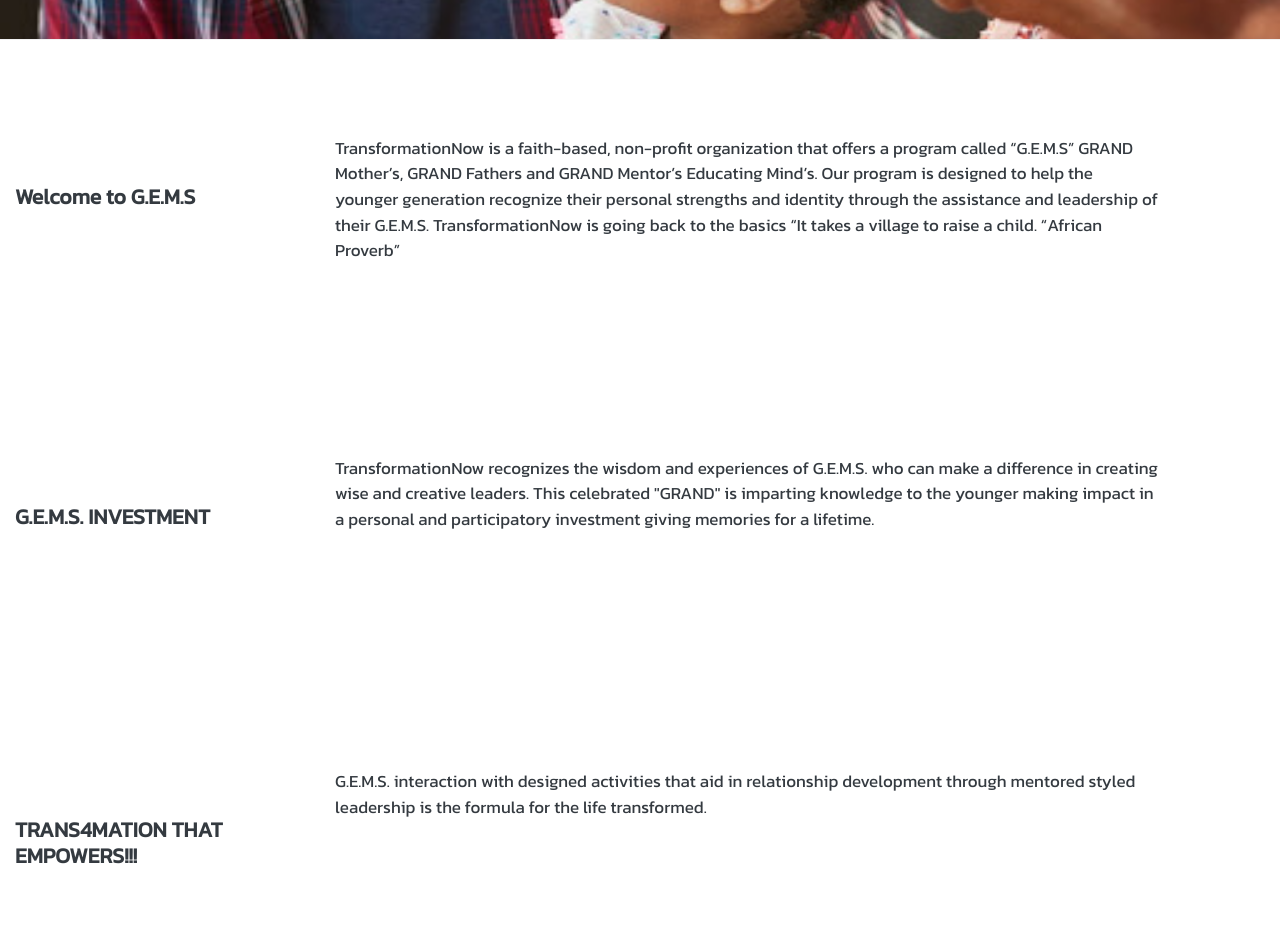
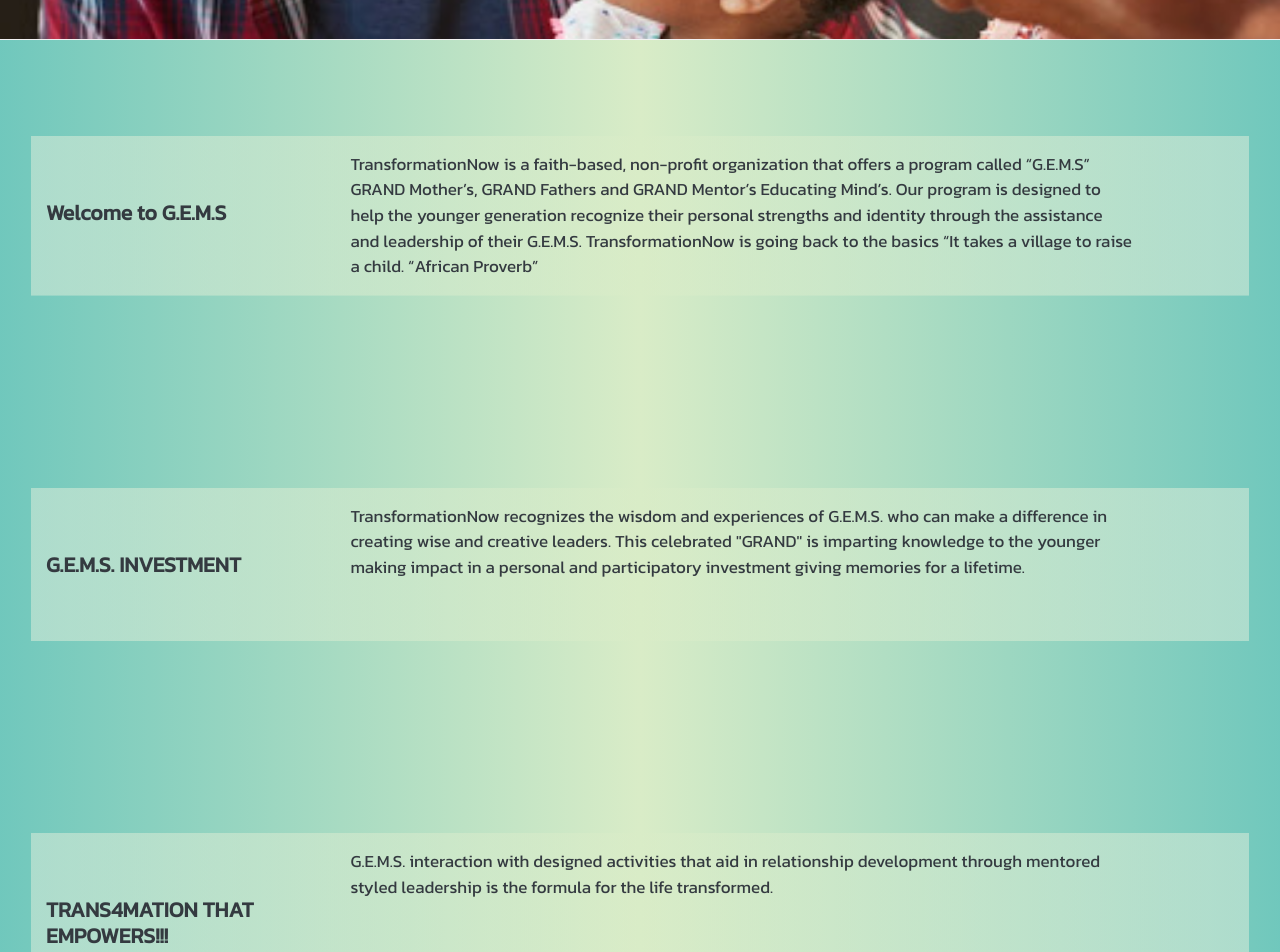
Before and after one commit to hoangle4/trans4mationNow, a React (Create React App) app in the folder client/: page /aboutus in a window 1280 px wide. Shown: the part 340-1292 px from the top of the page. Built offline with nearby package versions, Linux system fonts and the light colour scheme; a web font is replaced by a local one.

Commit message:
commit layout

```diff
--- /dev/null
+++ b/client/src/components/AboutUs/About-Us.css
@@ -0,0 +1,15 @@
+.About-Us-Row{
+  background:linear-gradient(to left, #07a3b2, #d9ecc7 50%, #07a3b2 100%);
+  background-size: 200% 200%;
+  background-position: 50% 100%;
+  background-repeat: no-repeat;
+}
+
+.About-Us-Nested-Row {
+  background:linear-gradient(to left,rgba(242, 242, 242,0.5), rgba(217, 236, 199,0.5) 50%, rgba(242, 242, 242,0.5)100%);
+  background-size: 200% 200%;
+  background-position: 50% 100%;
+  background-repeat: no-repeat;
+  padding: 1rem 0;
+  margin: 0 1rem;
+}
--- a/client/src/components/AboutUs/index.js
+++ b/client/src/components/AboutUs/index.js
@@ -1,8 +1,9 @@
 import React, { Fragment } from 'react';
 import Jumbotron from '../Jumbotron';
+import './About-Us.css';
 const AboutUs = () => {
   return (
-    <div className='row m-0'>
+    <div className='row m-0 About-Us-Row'>
       <div className='col-12 p-0'>
         <Jumbotron
           title='About GEMS'
@@ -16,7 +17,7 @@
         />
       </div>
       <div className='col-12 my-5 py-5 '>
-        <div className='row'>
+        <div className='row About-Us-Nested-Row'>
           <div className='col-md-3 col-xs-12'>
             <h5 className='my-5'>Welcome to G.E.M.S</h5>
           </div>
@@ -34,7 +35,7 @@
         </div>
       </div>
       <div className='col-12  my-5 py-5'>
-        <div className='row'>
+        <div className='row About-Us-Nested-Row'>
           <div className='col-md-3 col-xs-12'>
             <h5 className='my-5'>G.E.M.S. INVESTMENT</h5>
           </div>
@@ -50,7 +51,7 @@
         </div>
       </div>
       <div className='col-12  my-5 py-5'>
-        <div className='row'>
+        <div className='row About-Us-Nested-Row'>
           <div className='col-md-3 col-xs-12'>
             <h5 className='my-5'>TRANS4MATION THAT EMPOWERS!!!</h5>
           </div>
@@ -66,7 +67,7 @@
 
       {/* ----------------- */}
       <div className='col-12  my-5 py-5'>
-        <div className='row'>
+        <div className='row About-Us-Nested-Row'>
           <div className='col-md-4 col-xs-12 p-0 px-2'>
             <h5 className='my-5 text-center'>HISTORY</h5>
 
```
